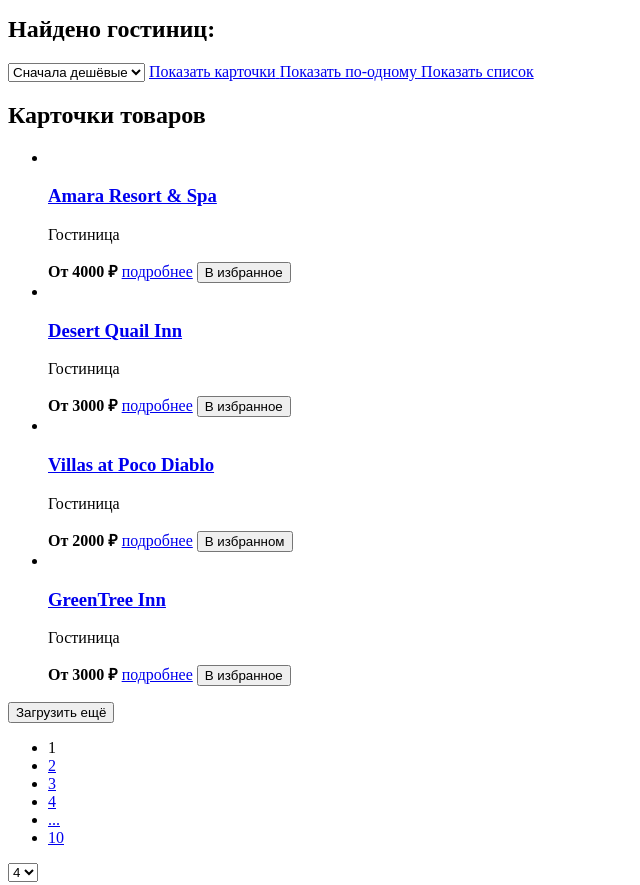
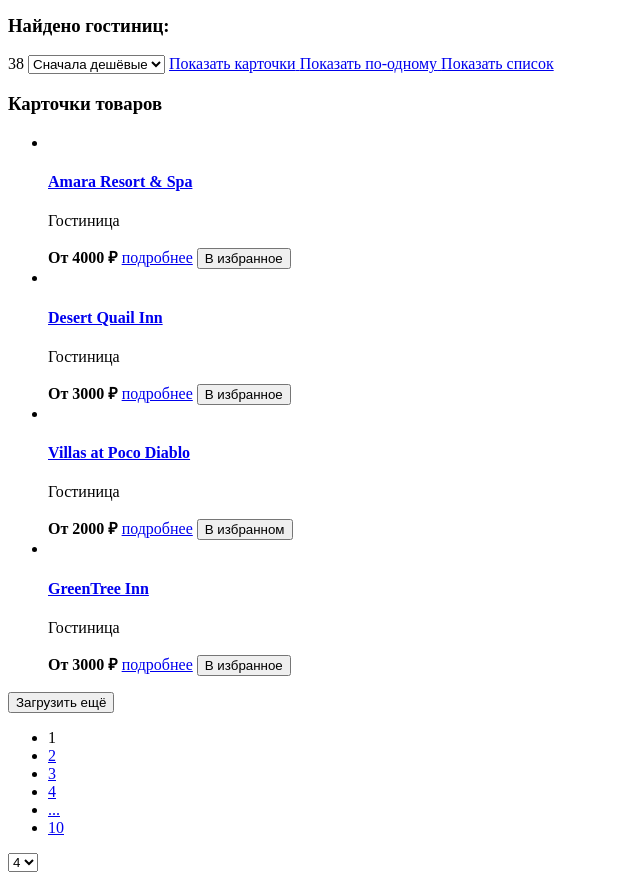
Before and after one commit to htmlacademy-htmlcss/1763659-sedona-33, a plain HTML site: page catalog.html in a window 1280 px wide. Shown: the part 660-1545 px from the top of the page, without its empty margins (0-640 px from the left). Drawn offline with Linux system fonts and the light colour scheme.

Commit message:
adds containers and some small changes

```diff
--- a/catalog.html
+++ b/catalog.html
@@ -5,7 +5,7 @@
     <title>HTML Academy: Седона</title>
   </head>
   <body>
-    <h1>Гостиницы Седоны</h1>
+    <h1 class="visually-hidden">Гостиницы Седоны</h1>
   <header class="page-header">
     <img scr="" alt="Лого гостиницы Седона">
     <nav class="header-navigation">
@@ -39,7 +39,7 @@
   </header>
   <main class="main-inner">
       <section class="hero-inner">
-          <h1>Гостиницы Седоны</h1>
+          <h2>Гостиницы Седоны</h2>
           <ul class="breadcrumbs">
               <li class="breadcrumbs-item">
                   <a href="index.html">
@@ -99,9 +99,10 @@
           <button type="submit">Применить</button>
           <button type="reset">Сбросить</button>
       </section>
-      <section class="select-control">
-          <h2>Найдено гостиниц:</h2>
-<!-- как вывести кол-во -->
+      <section class="products">
+        <div class="products-select-control">
+          <h3>Найдено гостиниц:</h3>
+          <span>38</span>
           <select aria-label="Сортировка">
               <option value="cheap">Сначала дешёвые</option>
           </select>
@@ -114,14 +115,14 @@
           <a href="#">
             <span class="visually-hidden">Показать список</span>
           </a>
-      </section>
-      <section class="products">
-        <h2 class="visually-hidden">Карточки товаров</h2>
+        </div>
+        <div class="products-cards">
+          <h3 class="visually-hidden">Карточки товаров</h3>
           <ul class="products-list">
-            <li class="product-card">
+            <li class="product-item">
                 <a href="#">
                     <img src="" alt="">
-                    <h3 class="product-card-title">Amara Resort & Spa</h3>
+                    <h4 class="product-item-title">Amara Resort & Spa</h4>
                 </a>
                 <p>Гостиница</p>
                 <b>От 4000 ₽</b>
@@ -129,10 +130,10 @@
                 <button>В избранное</button>
                 <!-- рейтинг? -->
             </li>
-            <li class="product-card">
+            <li class="product-item">
                 <a href="#">
                     <img src="" alt="">
-                    <h3 class="product-card-title">Desert Quail Inn</h3>
+                    <h4 class="product-item-title">Desert Quail Inn</h4>
                 </a>
                 <p>Гостиница</p>
                 <b>От 3000 ₽</b>
@@ -140,10 +141,10 @@
                 <button>В избранное</button>
                 <!-- рейтинг? -->
             </li>
-            <li class="product-card">
+            <li class="product-item">
                 <a href="#">
                     <img src="" alt="">
-                    <h3 class="product-card-title">Villas at Poco Diablo</h3>
+                    <h4 class="product-item-title">Villas at Poco Diablo</h4>
                 </a>
                 <p>Гостиница</p>
                 <b>От 2000 ₽</b>
@@ -151,10 +152,10 @@
                 <button>В избранном</button>
                 <!-- рейтинг? -->
             </li>
-            <li class="product-card">
+            <li class="product-item">
                 <a href="#">
                     <img src="" alt="">
-                    <h3 class="product-card-title">GreenTree Inn</h3>
+                    <h4 class="product-item-title">GreenTree Inn</h4>
                 </a>
                 <p>Гостиница</p>
                 <b>От 3000 ₽</b>
@@ -164,7 +165,9 @@
             </li>
           </ul>
           <button class="button pagination-show-more" type="button">Загрузить ещё</button>
-        <ul class="pagination">
+        </div>
+        <div class="pagination">
+          <ul class="pagination-list">
             <li class="pagination-item">
                 <a class="pagination-link pagination-current">1</a>
             </li>
@@ -188,6 +191,7 @@
             <p>Гостиниц на странице:</p>
             <option value="four">4</option>
           </select>
+        </div>
       </section>
       <section class="newsletter">
         <h2>Подпишитесь на рассылку</h2>
```
Lines whose indentation alone changed are shown as unchanged.
